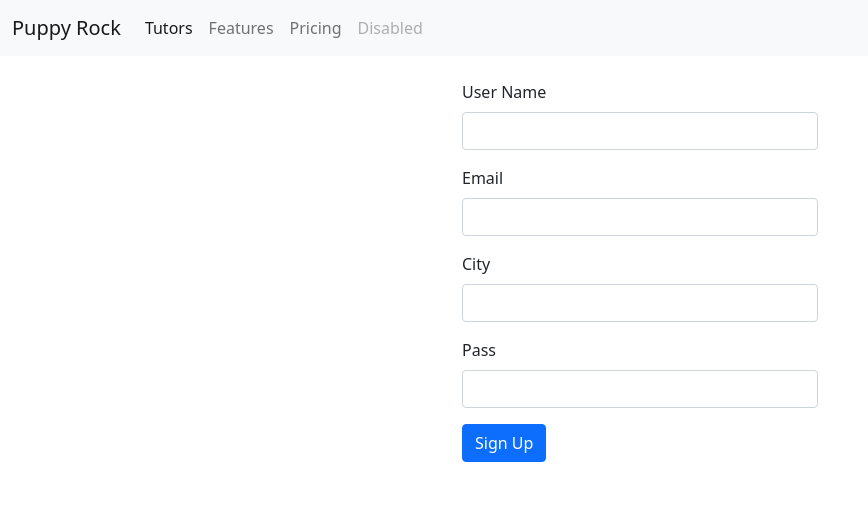
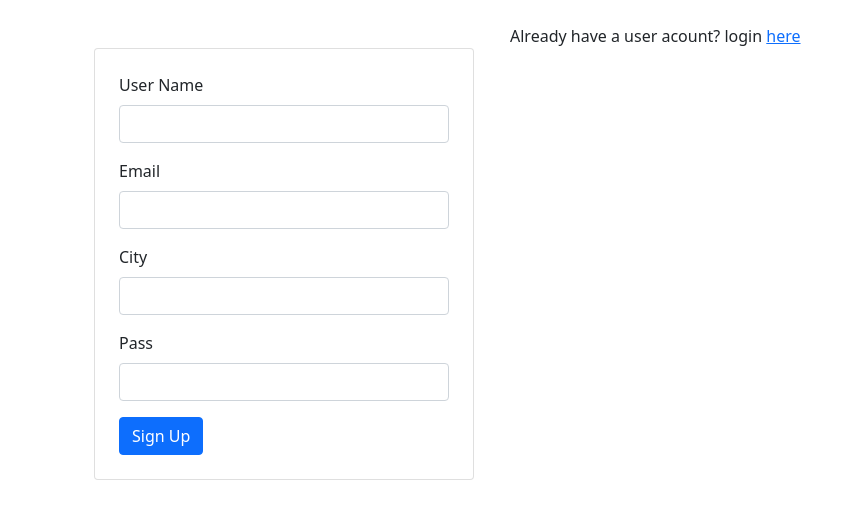
Before and after one commit to jhonnymalta/jhonnymalta-PJL-003-PuppyRock, a Flask app: page /signup in a window 1280 px wide. Shown: the top 519 px of the page, without its empty margins (0-868 px from the left). Run offline with Flask 3, Linux system fonts and the light colour scheme.

Commit message:
finished authentication and authorization using Flask-login

```diff
--- a/main.py
+++ b/main.py
@@ -1,10 +1,15 @@
 import os
-from flask import Flask,render_template,request, flash,redirect,url_for
+from flask import Flask,render_template,request, flash,redirect,url_for,abort
+
+
+from flask_login import login_required,login_user,LoginManager
 from data.db_session import create_tables
 
-from models.Tutor import Tutor
+from models.User import User
 
 from services.PassHashing import hashing_pass
+
+login_manager = LoginManager()
 
 app = Flask(__name__)
 
@@ -41,8 +46,8 @@ def thankyou():
     is_valid_username = lower_letter and upper_letter and num
     if is_valid_username:
 
-        new_tutor = Tutor(
-            name = username,
+        new_tutor = User(
+            username = username,
             email = email,
             city = city,
             password = password_to_save
@@ -58,6 +63,7 @@ def thankyou():
 
 
 @app.route('/tutor')
+@login_required
 def tutor():
     from data.crud import get_all_tutors
     lista = get_all_tutors()
@@ -67,7 +73,7 @@ def tutor():
 @app.route('/profile/<id>')
 def profile(id):
     from data.crud import get_tutor_by_id
-    tutor: Tutor = get_tutor_by_id(id)
+    tutor: User = get_tutor_by_id(id)
     return render_template('profile.html',tutor=tutor)
 
 
@@ -76,21 +82,39 @@ def page_not_found(e):
     return render_template('404.html'), 404
 
 
-@app.route('/login')
+@app.route('/login',methods=['GET','POST'])
 def login():
-    return render_template('login.html')
 
-@app.route('/authentication')
-def authentication():
     username = request.args.get('username')
     password = request.args.get('password')
 
     from data.crud import authentication_user
-    permission = authentication_user(username,password)
-    if permission:
-        return redirect(url_for('tutor'))
+    user = authentication_user(username,password)
+    print(user)
+    if user is not None:
+        login_user(user)
+        flash('Logged in successfully.')
 
-    return redirect(url_for('login'))
+        next = request.args.get('next')
+        # if not is_safe_url(next):
+        #     return redirect(url_for('login'))
+
+        return redirect(next or url_for('tutor'))
+    return render_template('login.html')
+
+
+
+
+
+
+@login_manager.user_loader
+def load_user(user_id):
+    from data.crud import get_tutor_by_id
+    return get_tutor_by_id(user_id)
+
+login_manager.init_app(app)
+login_manager.login_view = 'login'
 if __name__ == '__main__':
     #create_tables()
+
     app.run(debug=True) # Turn off debug= true to producton deploy
--- a/models/__all_models.py
+++ b/models/__all_models.py
@@ -1,2 +1,2 @@
 from models.Puppy import Puppy
-from models.Tutor import Tutor
+from models.User import User
--- a/templates/login.html
+++ b/templates/login.html
@@ -17,7 +17,7 @@
     <div class="container">
       <div class="row justify-content-md-center mt-4">
         <div class="col-4 card p-4 mt-5">
-          <form action="{{url_for('authentication')}}" class="col-4">
+          <form action="{{url_for('login')}}">
             <div class="mb-3 form-group">
               <label for="username" class="form-label">User Name</label>
               <input type="text" name="username" class="form-control" />
--- a/templates/signup.html
+++ b/templates/signup.html
@@ -1,9 +1,27 @@
-{% extends "basic.html" %} {% block content%}
+<!DOCTYPE html>
+<html lang="pt-BR">
+  <head>
+    <meta charset="UTF-8" />
+    <meta http-equiv="X-UA-Compatible" content="IE=edge" />
+    <meta name="viewport" content="width=device-width, initial-scale=1.0" />
+    <title>Puppy Rock</title>
+
+    <link
+      href="https://cdn.jsdelivr.net/npm/bootstrap@5.0.2/dist/css/bootstrap.min.css"
+      rel="stylesheet"
+      integrity="sha384-EVSTQN3/azprG1Anm3QDgpJLIm9Nao0Yz1ztcQTwFspd3yD65VohhpuuCOmLASjC"
+      crossorigin="anonymous"
+    />
+  </head>
+  <body>
     <div class="container">
       <div class="row justify-content-md-center mt-4">
-    <form action="{{url_for('thankyou')}}" class="col-4">
+        <form action="{{url_for('thankyou')}}" class="col-4 card m-4 p-4">
           {% for mess in get_flashed_messages() %}
-      <div class="alert alert-warning alert-dismissible fade show" role="alert">
+          <div
+            class="alert alert-warning alert-dismissible fade show"
+            role="alert"
+          >
             {{mess}}
           </div>
 
@@ -28,7 +46,13 @@
             <button type="submit" class="btn btn-primary">Sign Up</button>
           </div>
         </form>
+        <div class="col">
+          <p>
+            Already have a user acount? login
+            <a href="{{url_for('login')}}">here</a>
+          </p>
         </div>
       </div>
-
-{% endblock%}
+    </div>
+  </body>
+</html>
```
Also changed, not shown: data/crud.py (+14 -13 lines), models/User.py (renamed from models/Tutor.py, +15 -3 lines). Lines whose indentation alone changed are shown as unchanged.
